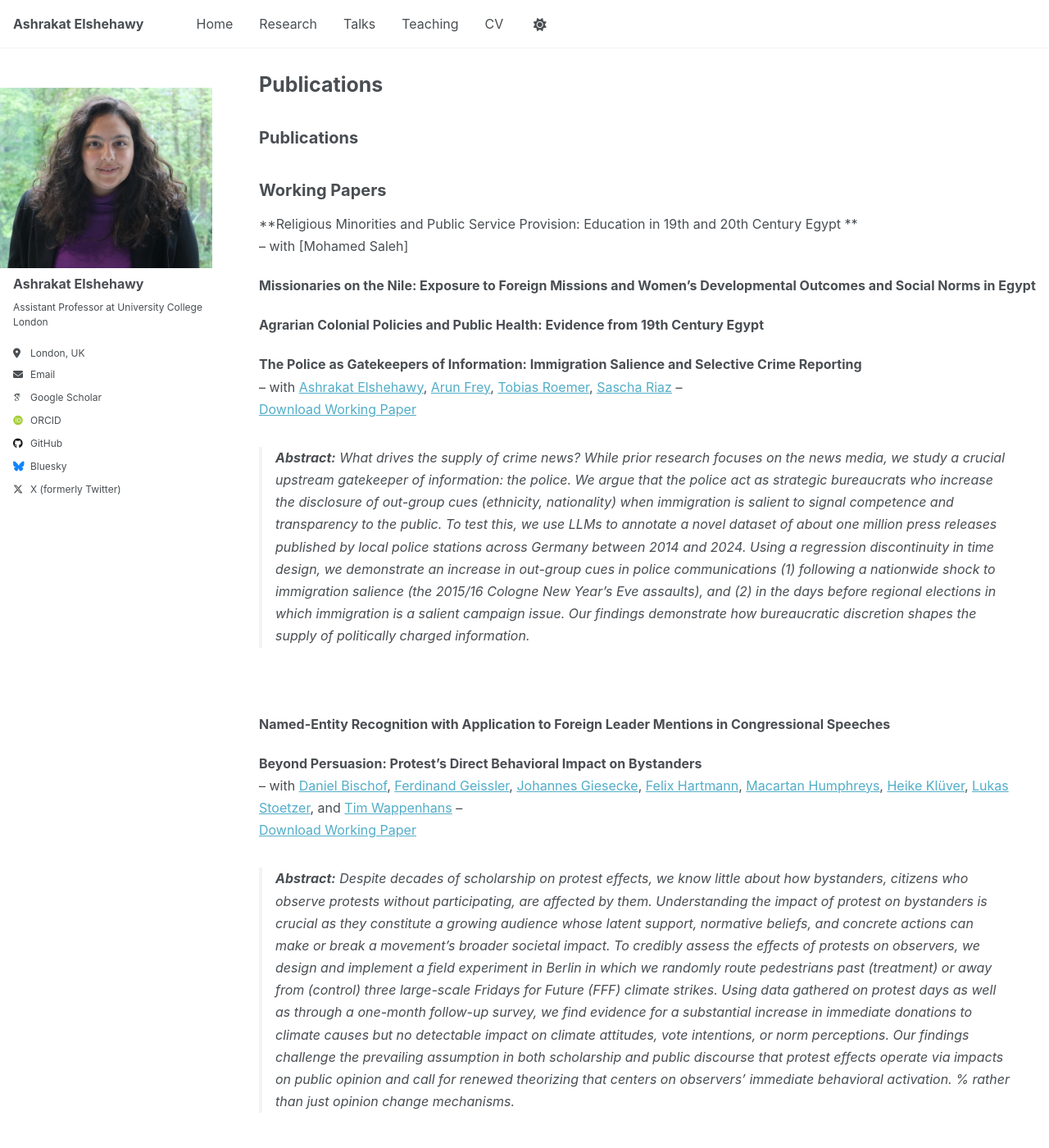
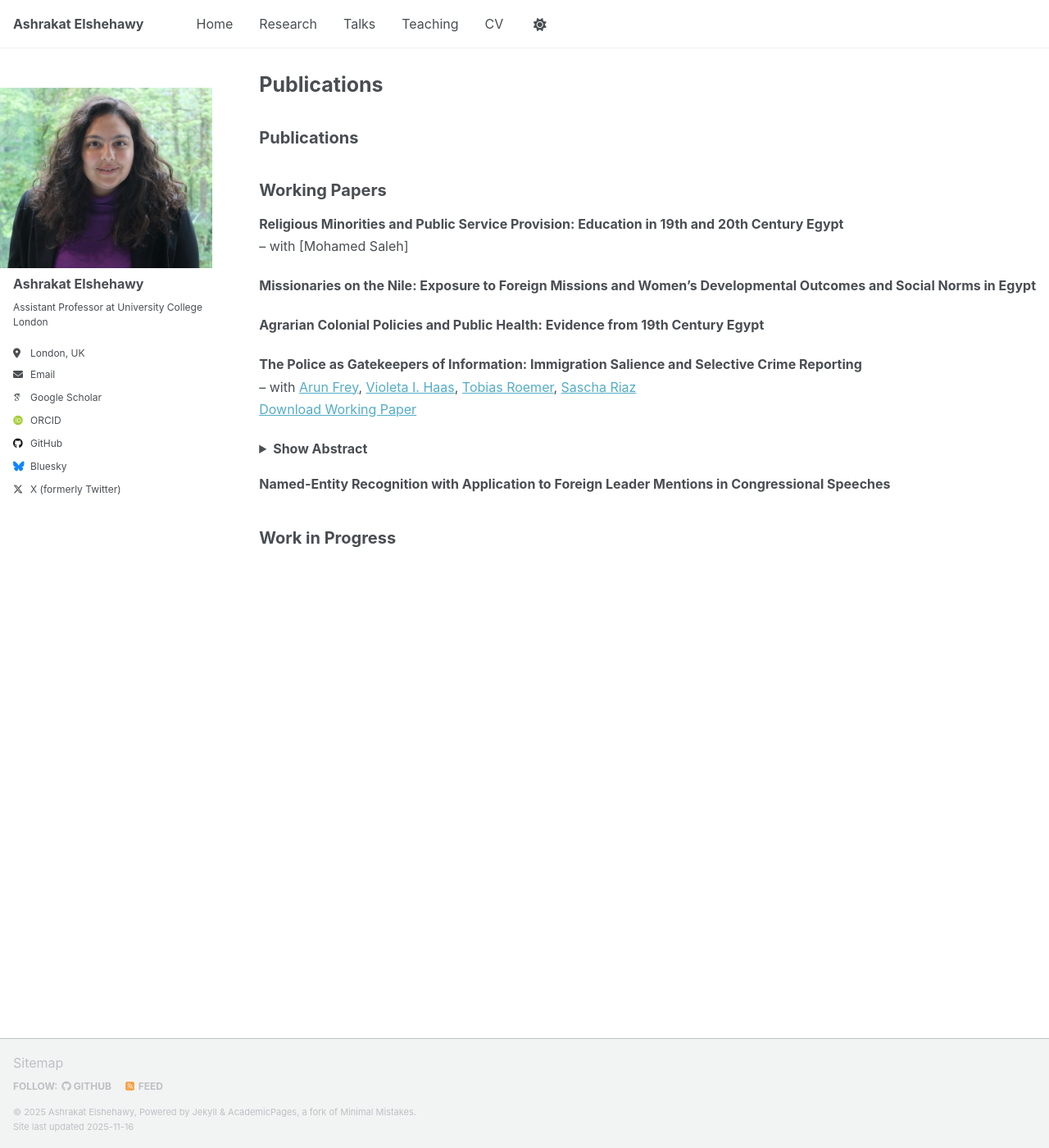
Before and after one commit to aelshehawy/aelshehawy.github.io, a Jekyll site: the page built from _pages/research.md, in a window 1280 px wide and 1400 px high. Shown: the whole window at 82% size. Built offline with Jekyll 4.4.1, drawn with Linux system fonts in a browser that asks for light colours; some web fonts are replaced; a script that is not in the unit is left out; our own code applies the rules of GitHub Pages for plain Markdown files; some of the changed text lies outside the part shown.

Commit message:
research updtes

```diff
--- a/_pages/research.md
+++ b/_pages/research.md
@@ -10,7 +10,7 @@ author_profile: true
 
 ## **Working Papers**
 
-**Religious Minorities and Public Service Provision: Education in 19th and 20th Century Egypt **
+**Religious Minorities and Public Service Provision: Education in 19th and 20th Century Egypt**
 -- with [Mohamed Saleh]
 
 **Missionaries on the Nile: Exposure to Foreign Missions and Women’s Developmental Outcomes and Social Norms in Egypt**
@@ -18,25 +18,21 @@ author_profile: true
 **Agrarian Colonial Policies and Public Health: Evidence from 19th Century Egypt**
 
 **The Police as Gatekeepers of Information: Immigration Salience and Selective Crime Reporting**
--- with [Ashrakat Elshehawy](https://www.ashrakatelshehawy.com), [Arun Frey](https://arunfrey.github.io), [Tobias Roemer](https://www.nuffield.ox.ac.uk/people/profiles/tobias-roemer/), [Sascha Riaz](https://saschariaz.com) --
+– with  [Arun Frey](https://arunfrey.github.io), [Violeta I. Haas](https://violeta-haas.github.io/), [Tobias Roemer](https://www.nuffield.ox.ac.uk/people/profiles/tobias-roemer/), [Sascha Riaz](https://saschariaz.com)
 [Download Working Paper](https://doi.org/10.31235/osf.io/trhys_v1)
-> **Abstract:**  What drives the supply of crime news? While prior research focuses on the news media, we study a crucial upstream gatekeeper of information: the police. We argue that the police act as strategic bureaucrats who increase the disclosure of out-group cues (ethnicity, nationality) when immigration is salient to signal competence and transparency to the public. To test this, we use LLMs to annotate a novel dataset of about one million press releases published by local police stations across Germany between 2014 and 2024. Using a regression discontinuity in time design, we demonstrate an increase in out-group cues in police communications (1) following a nationwide shock to immigration salience (the 2015/16 Cologne New Year's Eve assaults), and (2) in the days before regional elections in which immigration is a salient campaign issue. Our findings demonstrate how bureaucratic discretion shapes the supply of politically charged information.
-<p>&nbsp;</p>
+
+<details>
+  <summary><strong>Show Abstract</strong></summary>
+
+> **Abstract:**
+> What drives the supply of crime news? While prior research focuses on the news media, we study a crucial upstream gatekeeper of information: the police. We argue that the police act as strategic bureaucrats who increase the disclosure of out-group cues (ethnicity, nationality) when immigration is salient to signal competence and transparency to the public.
+>
+> To test this, we use LLMs to annotate a dataset of about one million press releases from German police stations (2014–2024). Using a regression discontinuity in time design, we show (1) an increase in out-group cues after a nationwide immigration shock (Cologne New Year’s Eve events), and (2) more out-group cues just before regional elections where immigration is a salient issue.
+>
+> Our findings show how bureaucratic discretion shapes politically charged information.
+
+</details>
 
 **Named-Entity Recognition with Application to Foreign Leader Mentions in Congressional Speeches**
 
-**Beyond Persuasion: Protest's Direct Behavioral Impact on Bystanders**
--- with [Daniel Bischof](https://www.danbischof.com), [Ferdinand Geissler](https://www.sowi.hu-berlin.de/de/lehrbereiche/empisoz/a-z/geisslerferdinand), [Johannes Giesecke](https://www.sowi.hu-berlin.de/de/lehrbereiche/empisoz/a-z/giesecke), [Felix Hartmann](http://hartmannfelix.github.io), [Macartan Humphreys](https://macartan.github.io), [Heike Klüver](http://www.heike-kluever.com/), [Lukas Stoetzer](http://lukas-stoetzer.org/), and [Tim Wappenhans](https://www.timwappenhans.com) --
-[Download Working Paper](https://osf.io/42s8e/download)
-> **Abstract:** Despite decades of scholarship on protest effects, we know little about how bystanders, citizens who observe protests without participating, are affected by them. Understanding the impact of protest on bystanders is crucial as they constitute a growing audience whose latent support, normative beliefs, and concrete actions can make or break a movement's broader societal impact. To credibly assess the effects of protests on observers, we design and implement a field experiment in Berlin in which we randomly route pedestrians past (treatment) or away from (control) three large-scale Fridays for Future (FFF) climate strikes. Using data gathered on protest days as well as through a one-month follow-up survey, we find evidence for a substantial increase in immediate donations to climate causes but no detectable impact on climate attitudes, vote intentions, or norm perceptions. Our findings challenge the prevailing assumption in both scholarship and public discourse that protest effects operate via impacts on public opinion and call for renewed theorizing that centers on observers' immediate behavioral activation. % rather than just opinion change mechanisms.
-<p>&nbsp;</p>
-
-
-## **Selected Work in Progress**
-
-**How Good Ancestors Make Good Citizens: Norm Legacies and the Activation of Civic Virtue**
--- with [Mirko Wegemann](https://mirko-wegemann.github.io) --
-<p>&nbsp;</p>
-
-**Electoral Responses to Local Cooperations with Radical-Right Parties**
--- with [Phillip Heyna](https://www.hertie-school.org/en/research/faculty-and-researchers/profile/person/heyna), [Hanno Hilbig](https://www.hannohilbig.com), [Tim Wappenhans](https://www.timwappenhans.com) --
+## **Work in Progress**
```
